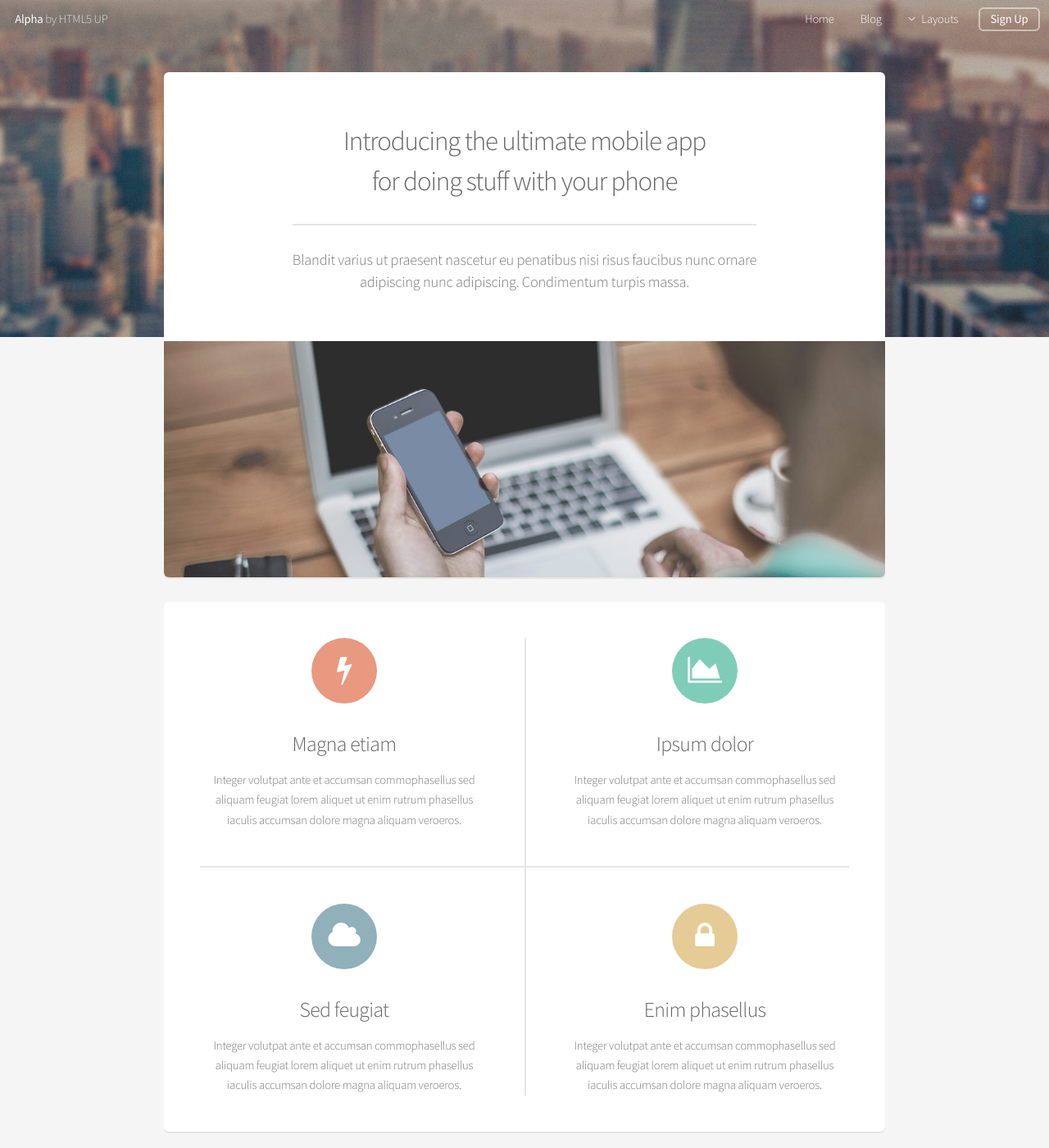
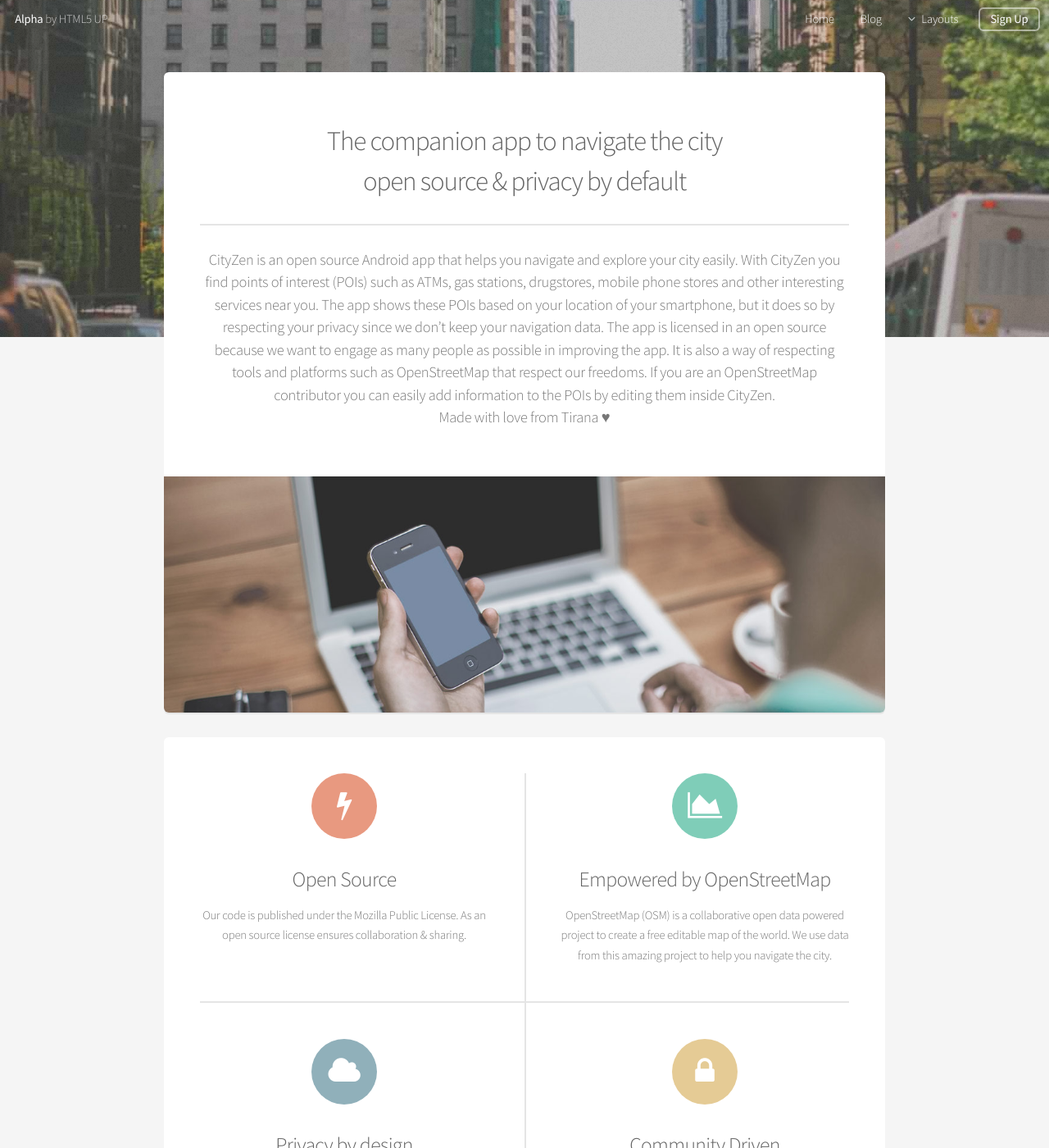
Before and after one commit to CityZenApp/Website, a Jekyll site: the page built from index.html, in a window 1280 px wide and 1400 px high. Shown: the whole window at 82% size. Built offline with Jekyll 4.4.1, drawn with Linux system fonts in a browser that asks for light colours; the list of posts is cut into pages by our own code; some of the changed text lies outside the part shown.

Commit message:
Updated index.html

```diff
--- a/index.html
+++ b/index.html
@@ -4,11 +4,13 @@
 ---
 <section class="box special">
 	<header class="major">
-		<h2>Introducing the ultimate mobile app
+		<h2>The companion app to navigate the city
 		<br />
-		for doing stuff with your phone</h2>
-		<p>Blandit varius ut praesent nascetur eu penatibus nisi risus faucibus nunc ornare<br />
-		adipiscing nunc adipiscing. Condimentum turpis massa.</p>
+		open source & privacy by default</h2>
+		<p>CityZen is an open source Android app that helps you navigate and explore your city easily. With CityZen you find points of interest (POIs) such as ATMs, gas stations, drugstores, mobile phone stores and other interesting services near you. The app shows these POIs based on your location of your smartphone, but it does so by respecting your privacy since we don’t keep your navigation data.
+The app is licensed in an open source because we want to engage as many people as possible in improving the app. It is also a way of respecting tools and platforms such as OpenStreetMap that respect our freedoms.
+If you are an OpenStreetMap contributor you can easily add information to the POIs by editing them inside CityZen.<br />
+Made with love from Tirana ♥</p>
 	</header>
 	<span class="image featured"><img src="/assets/images/pic01.jpg" alt="" /></span>
 </section>
@@ -17,25 +19,25 @@
 	<div class="features-row">
 		<section>
 			<span class="icon major fa-bolt accent2"></span>
-			<h3>Magna etiam</h3>
-			<p>Integer volutpat ante et accumsan commophasellus sed aliquam feugiat lorem aliquet ut enim rutrum phasellus iaculis accumsan dolore magna aliquam veroeros.</p>
+			<h3>Open Source</h3>
+			<p>Our code is published under the Mozilla Public License. As an open source license ensures collaboration & sharing.</p>
 		</section>
 		<section>
 			<span class="icon major fa-area-chart accent3"></span>
-			<h3>Ipsum dolor</h3>
-			<p>Integer volutpat ante et accumsan commophasellus sed aliquam feugiat lorem aliquet ut enim rutrum phasellus iaculis accumsan dolore magna aliquam veroeros.</p>
+			<h3>Empowered by OpenStreetMap</h3>
+			<p>OpenStreetMap (OSM) is a collaborative open data powered project to create a free editable map of the world. We use data from this amazing project to help you navigate the city.</p>
 		</section>
 	</div>
 	<div class="features-row">
 		<section>
 			<span class="icon major fa-cloud accent4"></span>
-			<h3>Sed feugiat</h3>
-			<p>Integer volutpat ante et accumsan commophasellus sed aliquam feugiat lorem aliquet ut enim rutrum phasellus iaculis accumsan dolore magna aliquam veroeros.</p>
+			<h3>Privacy by design</h3>
+			<p>When you use CityZen your data are fetched directly form OpenStreetMap. This means we don’t keep any of your data in our servers and respect your privacy.</p>
 		</section>
 		<section>
 			<span class="icon major fa-lock accent5"></span>
-			<h3>Enim phasellus</h3>
-			<p>Integer volutpat ante et accumsan commophasellus sed aliquam feugiat lorem aliquet ut enim rutrum phasellus iaculis accumsan dolore magna aliquam veroeros.</p>
+			<h3>Community Driven</h3>
+			<p>The decision making proces for new features, but also the development of the platform is done by the growing CityZen project community.</p>
 		</section>
 	</div>
 </section>
```
Also changed, not shown: assets/images/banner.jpg, assets/images/bannerold.jpg (added).
